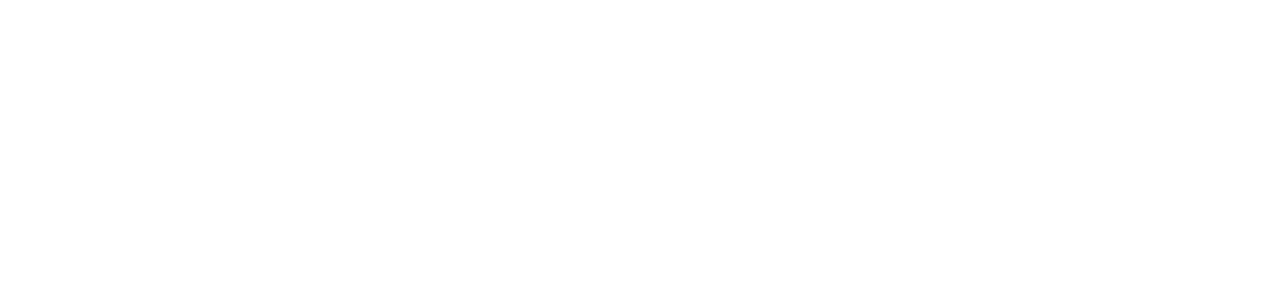
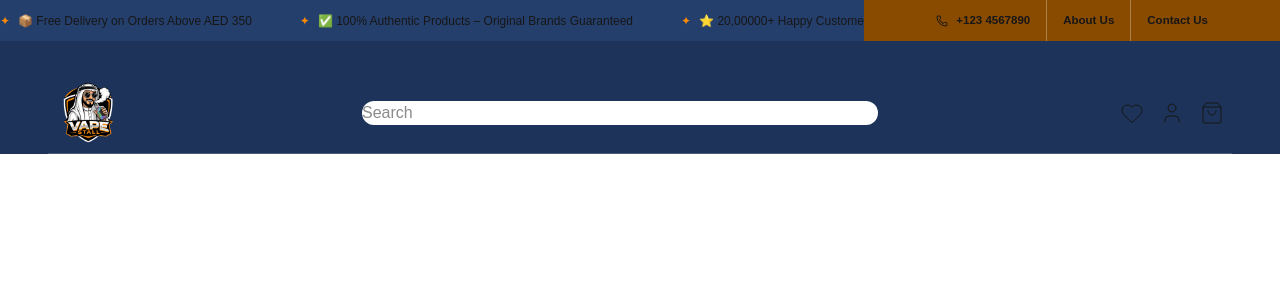
Before and after one commit to hissamdev/clone-vapestall, a Next.js app: page / in a window 1280 px wide. Shown: the top 300 px of the page. Built offline with nearby package versions, Linux system fonts and the light colour scheme.

Commit message:
wip: Header ribbon and mid section are minimally made

```diff
--- a/package.json
+++ b/package.json
@@ -9,6 +9,7 @@
     "lint": "eslint"
   },
   "dependencies": {
+    "lucide-react": "^1.48.0",
     "next": "16.3.6",
     "react": "19.2.8",
     "react-dom": "19.2.8"
--- a/src/components/ui/Header.tsx
+++ b/src/components/ui/Header.tsx
@@ -1,13 +1,108 @@
+import {
+    Heart,
+    PersonStandingIcon,
+    Phone,
+    ShoppingBag,
+    User,
+} from "lucide-react";
+import Image from "next/image";
+import Link from "next/link";
+import React from "react";
+
 export default function Header() {
+    return (
+        <div>
+            <TopRibbon />
+            <header className="px-12 bg-[#1D3359]">
+                <div className="mx-auto pt-8 max-w-375 flex justify-between items-center border-b border-white/20">
+                    <Link
+                        href="/"
+                        className="block relative w-20 aspect-square"
+                    >
+                        <Image
+                            alt="Best authentic disposable vape store in UAE"
+                            src="/files/Vape-stall-logo-Black.webp"
+                            fill
+                        />
+                    </Link>
+
+                    <div>
+                        <input
+                            placeholder="Search"
+                            className="w-[516px] bg-white rounded-full"
+                        />
+                    </div>
+
+                    <div className="flex">
+                        <div className="px-2 group">
+                            <Heart
+                                strokeWidth={1}
+                                className="group-hover:text-white/60 cursor-pointer"
+                            />
+                        </div>
+                        <div className="px-2 group">
+                            <User
+                                strokeWidth={1}
+                                className="group-hover:text-white/60 cursor-pointer"
+                            />
+                        </div>
+                        <div className="px-2 group">
+                            <ShoppingBag
+                                strokeWidth={1}
+                                className="group-hover:text-white/60 cursor-pointer"
+                            />
+                        </div>
+                    </div>
+                </div>
+            </header>
+        </div>
+    );
+}
+
+const TopRibbon = () => {
     const marqueList = [
         "📦 Free Delivery on Orders Above AED 350",
+        "✅ 100% Authentic Products – Original Brands Guaranteed",
+        "⭐ 20,00000+ Happy Customers Across UAE",
+        "🔒 Secure Payment | COD Available",
         "📦 Free Delivery on Orders Above AED 350",
         "📦 Free Delivery on Orders Above AED 350",
     ];
-    // ✦
+
     return (
-        <div className="py-3 bg-white">
-            <div></div>
+        <div className="header-ribbon w-full flex bg-yellow-800">
+            <div className="flex-1 flex items-center bg-[#253F6D] gap-12 text-xs whitespace-nowrap overflow-hidden">
+                {marqueList.map((marqueItem, idx) => (
+                    <div key={idx}>
+                        <span className="pr-2 text-[#f88a07]">✦</span>
+                        {marqueItem}
+                    </div>
+                ))}
+            </div>
+            <div className="px-14 flex divide-x divide-white/30">
+                <RibbonLinks url="/">
+                    <Phone size={12} /> +123 4567890
+                </RibbonLinks>
+                <RibbonLinks url="/">About Us</RibbonLinks>
+                <RibbonLinks url="/">Contact Us</RibbonLinks>
+            </div>
         </div>
     );
-}
+};
+
+const RibbonLinks = ({
+    children,
+    url,
+}: {
+    children: React.ReactNode;
+    url: string;
+}) => {
+    return (
+        <Link
+            href={url}
+            className="px-4 py-3 flex items-center gap-2 text-[11.5px] font-bold"
+        >
+            {children}
+        </Link>
+    );
+};
```
Also changed, not shown: public/files/Vape-stall-logo-Black.webp (added), 1 other file (tests, documents, lock files or other folders).
